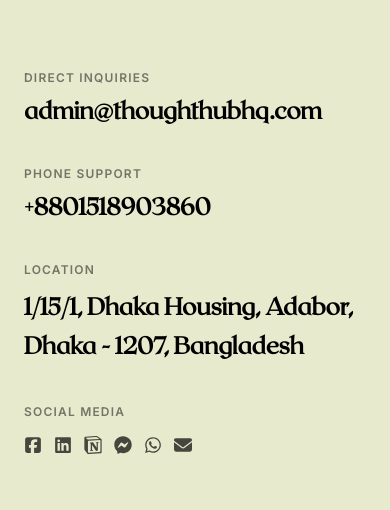
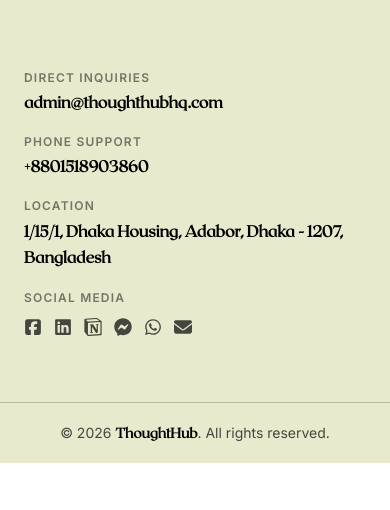
Before and after one commit to ThoughtHubHQ/thoughthub-ui, a Next.js app: page / in a window 390 px wide. Shown: the part 3358-3868 px from the top of the page. After the commit the page ends 3821 px from the top, so only its background shows below. Built offline with nearby package versions, Linux system fonts and the light colour scheme; no server answers.

Commit message:
ui polishing

```diff
--- a/app/(home)/_sections/Contact.tsx
+++ b/app/(home)/_sections/Contact.tsx
@@ -50,38 +50,38 @@ export default function Contact() {
             initial="hidden"
             whileInView="show"
             viewport={{ once: true }}
-            className="flex flex-col justify-center gap-10 lg:pl-10 mt-8 lg:mt-0 order-last lg:order-first"
+            className="flex flex-col justify-center gap-5 lg:gap-10 lg:pl-10 mt-8 lg:mt-0 order-last lg:order-first"
           >
-            <motion.div variants={itemVariants} className="flex flex-col gap-2">
+            <motion.div variants={itemVariants} className="flex flex-col gap-1 lg:gap-2">
               <h3 className="text-xs font-semibold tracking-widest uppercase text-black/50 dark:text-white/50">
                 Direct Inquiries
               </h3>
               <a
                 href={`mailto:${contactInfo.emailAdmin}`}
-                className={`${roxborough.className} text-2xl font-bold text-black dark:text-[#fafaf8] hover:opacity-70 dark:hover:text-[#e7eacd] transition-colors`}
+                className={`${roxborough.className} text-md lg:text-2xl font-bold text-black dark:text-[#fafaf8] hover:opacity-70 dark:hover:text-[#e7eacd] transition-colors`}
               >
                 {contactInfo.emailAdmin}
               </a>
             </motion.div>
 
-            <motion.div variants={itemVariants} className="flex flex-col gap-2">
+            <motion.div variants={itemVariants} className="flex flex-col gap-1 lg:gap-2">
               <h3 className="text-xs font-semibold tracking-widest uppercase text-black/50 dark:text-white/50">
                 Phone Support
               </h3>
               <a
                 href={`tel:${contactInfo.phone}`}
-                className={`${roxborough.className} text-2xl font-bold text-black dark:text-[#fafaf8] hover:opacity-70 dark:hover:text-[#e7eacd] transition-colors`}
+                className={`${roxborough.className} text-md lg:text-2xl font-bold text-black dark:text-[#fafaf8] hover:opacity-70 dark:hover:text-[#e7eacd] transition-colors`}
               >
                 {contactInfo.phone}
               </a>
             </motion.div>
 
-            <motion.div variants={itemVariants} className="flex flex-col gap-2">
+            <motion.div variants={itemVariants} className="flex flex-col gap-1 lg:gap-2">
               <h3 className="text-xs font-semibold tracking-widest uppercase text-black/50 dark:text-white/50">
                 Location
               </h3>
               <address
-                className={`${roxborough.className} text-2xl font-bold text-black dark:text-[#fafaf8] not-italic leading-relaxed max-w-sm`}
+                className={`${roxborough.className} text-md lg:text-2xl font-bold text-black dark:text-[#fafaf8] not-italic leading-relaxed max-w-sm`}
               >
                 <a
                   href={contactInfo.googleMapUrl}
@@ -92,14 +92,13 @@ export default function Contact() {
                   {contactInfo.location}
                 </a>
               </address>
-
-              <div className="mt-8">
-                <h3 className="text-xs font-semibold tracking-widest uppercase text-black/50 dark:text-white/50 mb-4">
+            </motion.div>
+              <motion.div variants={itemVariants} className="flex flex-col gap-1 lg:gap-2">
+                <h3 className="text-xs font-semibold tracking-widest uppercase text-black/50 dark:text-white/50">
                   Social Media
                 </h3>
                <SocialMediaIcons/>
-              </div>
-            </motion.div>
+              </motion.div>
           </motion.div>
           <motion.div
             variants={smoothFadeUpVariants}
```
